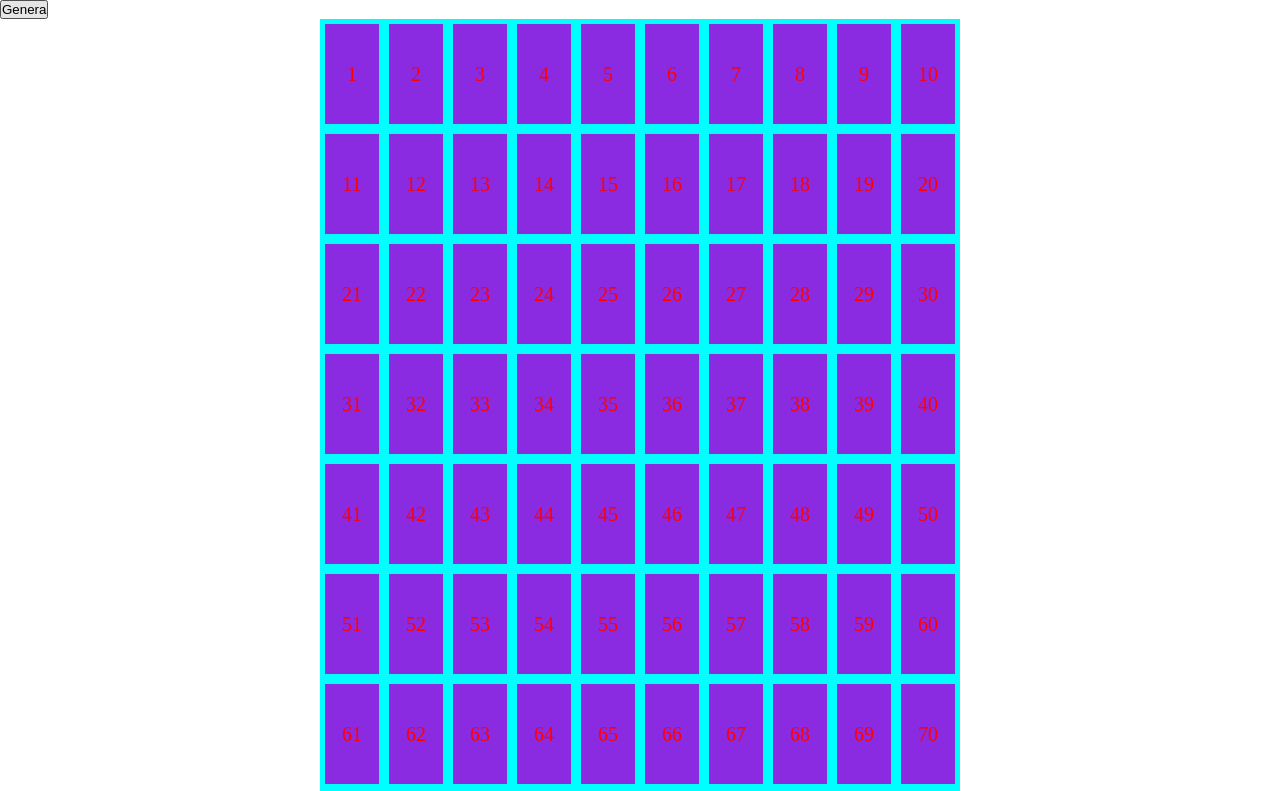
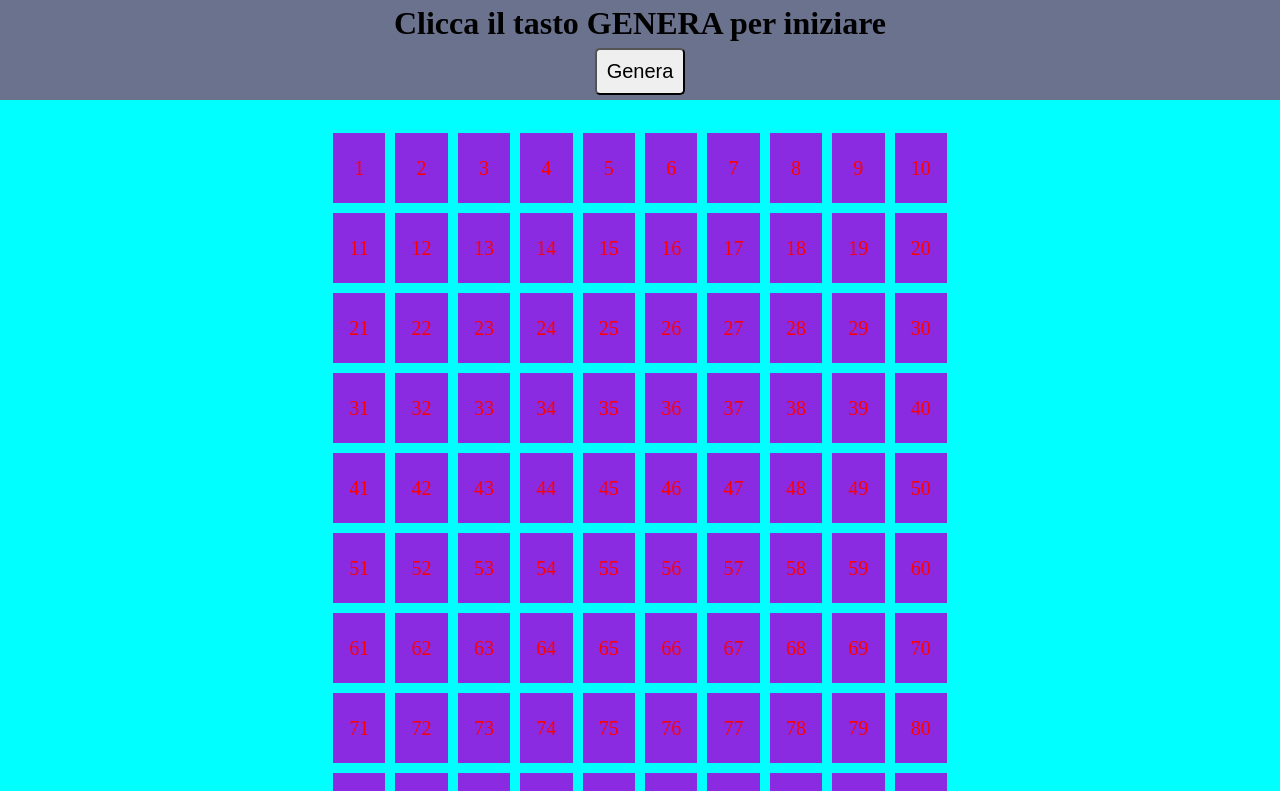
Before and after one commit to IbraChar03/js-campominato-grid, a plain HTML site: page index.html in a window 1280 px wide. Both pictures are taken after a click on the button "Genera". Shown: the top 791 px of the page. Drawn offline with Linux system fonts and the light colour scheme.

Commit message:
parte css

```diff
--- a/index.html
+++ b/index.html
@@ -5,9 +5,17 @@
     <meta http-equiv="X-UA-Compatible" content="IE=edge">
     <meta name="viewport" content="width=device-width, initial-scale=1.0">
     <link rel="stylesheet" href="style.css">
+    <title>Campo Minato</title>
 </head>
 <body>
-    <button id="btn">Genera</button>
+    <header>
+        <div class="text">
+        <h1>Clicca il tasto GENERA per iniziare</h1>
+        </div>
+         <div class="cont-btn">
+            <button id="btn">Genera</button>
+         </div>
+    </header>
     <main>
     <div id="container">
 
--- a/main.js
+++ b/main.js
@@ -2,8 +2,10 @@ let button = document.getElementById("btn");
 
  button.addEventListener("click",
  function(){
-     let container = document.getElementById("container");
-     container.style.backgroundColor = "aqua";
+    let main=document.querySelector("main")
+    main.style.backgroundColor = "aqua";
+
+    let container = document.getElementById("container");
 
      for(i = 1; i <= 100; i++ ){
          let elemento = nuovoElemento();
--- a/style.css
+++ b/style.css
@@ -5,18 +5,46 @@
 }
 main{
     width: 100%;
-    /* height: 1300px; */
+    display: flex;
+    height: calc(100vh - 100px);
+    justify-content: center;
+}
+
+header{
+    width: 100%;
+    height: 100px;
+    background-color: #6B728E;
+    padding-bottom: 5px;
+}
+.text{
+    width: 100%;
+    height: 50%;
     display: flex;
     justify-content: center;
+    align-items: center;
+}
+.cont-btn{
+    width: 100%;
+    height: 50%;
+    display: flex;
+    justify-content: center;
+    align-items: center;
+}
+#btn{
+    padding: 10px;
+    font-size: 20px;
+    color: black;
+    border-radius: 5px;
 }
 #container{
     width: 50%;
-    /* height: 1200px; */
     display: flex;
     flex-wrap: wrap;
+    padding: 8px;
+    margin-top: 20px;
 }
 .box{
-    height: 100px;
+    height: 70px;
     width: calc(10% - 10px);
     margin: 5px;
     text-align: center;
```
